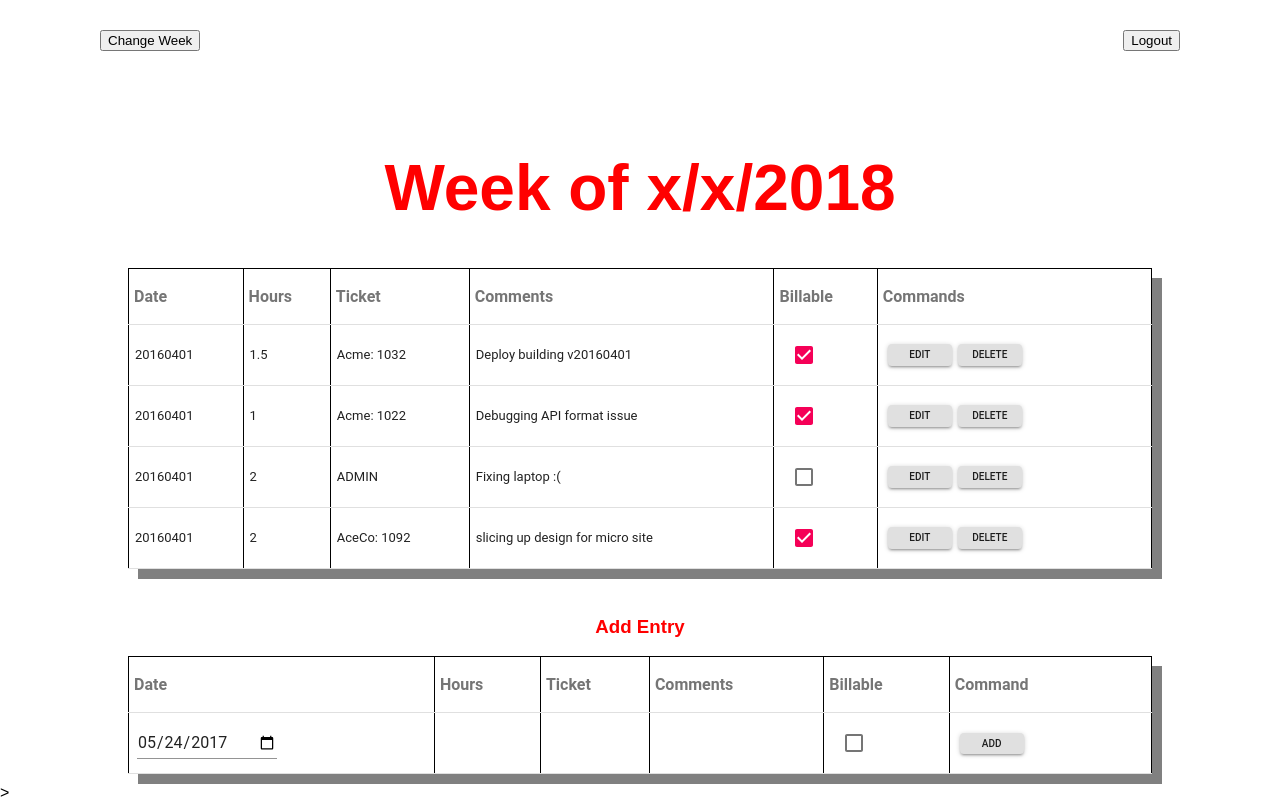
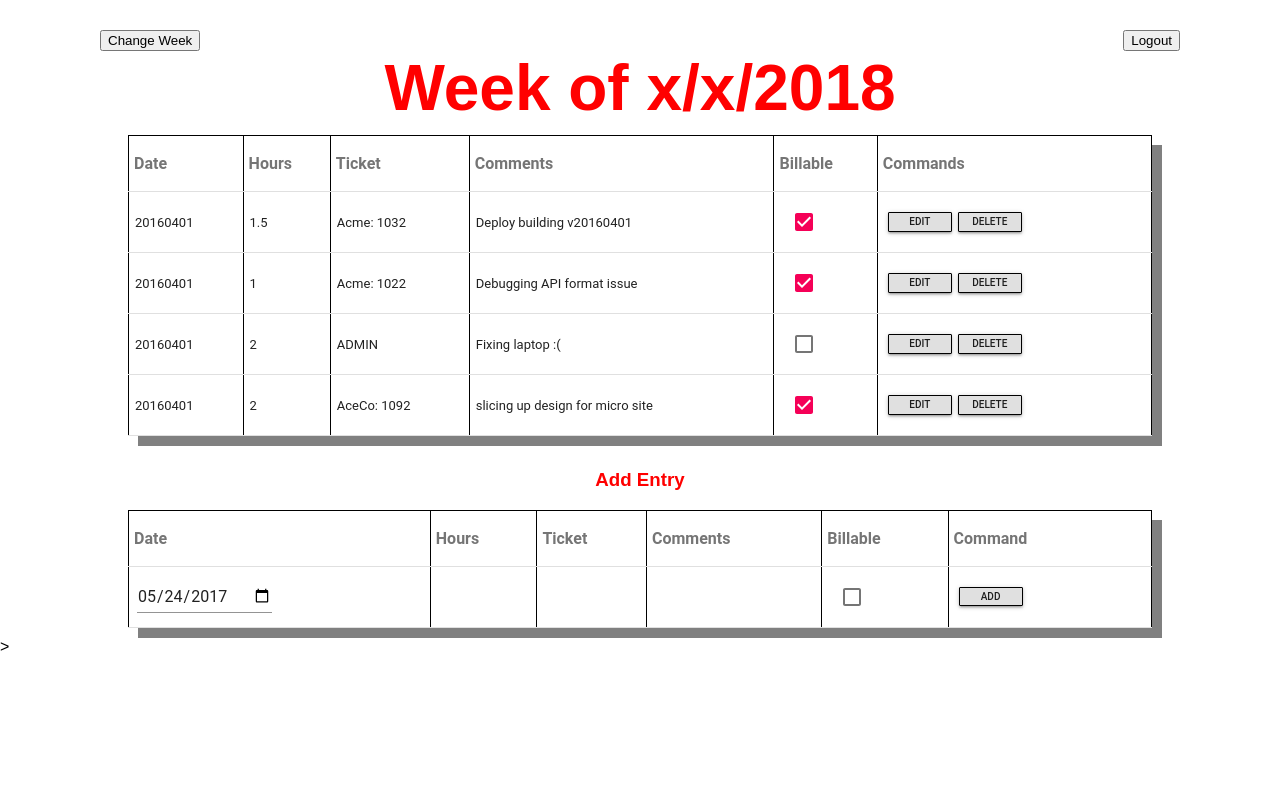
Before and after one commit to 2crazyflowers/Timesheet, a React (Create React App) app: page /timesheet in a window 1280 px wide. Built offline with nearby package versions, Linux system fonts and the light colour scheme; no server answers.

Commit message:
styling buttons

```diff
--- a/src/components/Table/Table.js
+++ b/src/components/Table/Table.js
@@ -25,9 +25,11 @@ const styles = theme => ({
         textAlign: 'left',
 
     },
-    button: {
+    commands: {
         fontSize: '10px',
-        padding: '2px',
+        padding: '0',
+        borderRadius: '1px',
+        border: '1px solid black',
         margin: '2px',
         marginLeft: '4px',
     }
@@ -81,10 +83,10 @@ function TimeRendered(props) {
                             />
                         </TableCell>
                         <TableCell className={classes.tabledata}>
-                            <Button variant="contained" className={classes.button}>
+                            <Button variant="contained" className={classes.commands}>
                                 Edit
                             </Button>
-                            <Button variant="contained" className={classes.button}>
+                            <Button variant="contained" className={classes.commands}>
                                 Delete
                             </Button>
                         </TableCell>
--- a/src/components/TimeEntry/TimeEntry.js
+++ b/src/components/TimeEntry/TimeEntry.js
@@ -28,11 +28,14 @@ const styles = theme => ({
     textField: {
         margin: '2px',
         fontSize: '10px',
-
+        width: '135px',
+        paddingRight: '2px',
     },
-    button: {
+    commands: {
         fontSize: '10px',
-        padding: '2px',
+        padding: '0',
+        borderRadius: '1px',
+        border: '1px solid black',
         margin: '2px',
         marginLeft: '4px',
     }
@@ -77,7 +80,7 @@ function TimeEntry(props) {
                         />
                     </TableCell>
                     <TableCell className={classes.tabledata}>
-                        <Button variant="contained" className={classes.button}>
+                        <Button variant="contained" className={classes.commands}>
                             Add
                         </Button>
                     </TableCell>
--- a/src/pages/Timesheet/Timesheet.css
+++ b/src/pages/Timesheet/Timesheet.css
@@ -3,11 +3,13 @@
     font-size: 4rem;
     text-align: center;
     float: clear;
-    margin-top: 100px;
+    margin-top: 0;
+    margin-bottom: 10px;
     color: red;
 }
 
 h3 {
+    margin-top: 5px;
     font-weight: 900;
     text-align: center;
     color: red;
--- a/src/pages/Timesheet/Timesheet.js
+++ b/src/pages/Timesheet/Timesheet.js
@@ -1,6 +1,5 @@
 import React, { Component } from "react";
 import "./Timesheet.css";
-import Checkbox from '@material-ui/core/Checkbox';
 import TimeRendered from "../../components/Table";
 import TimeEntry from "../../components/TimeEntry";
 
@@ -29,7 +28,7 @@ class Timesheet extends Component {
     }
 
     render() {
-        const { timesheet } = this.state;
+        //const { timesheet } = this.state;
         return (
             <div className="Timesheet">
                 <div className="Navbar">
```
